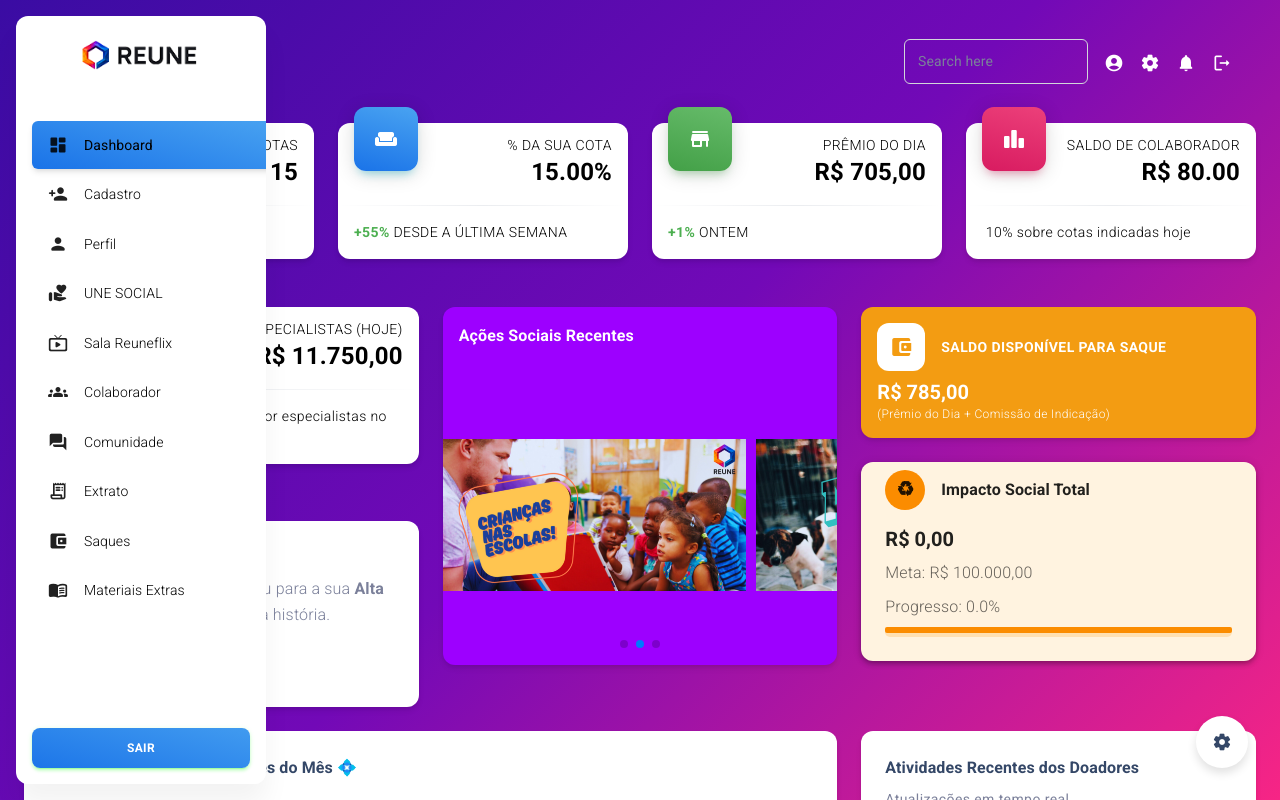
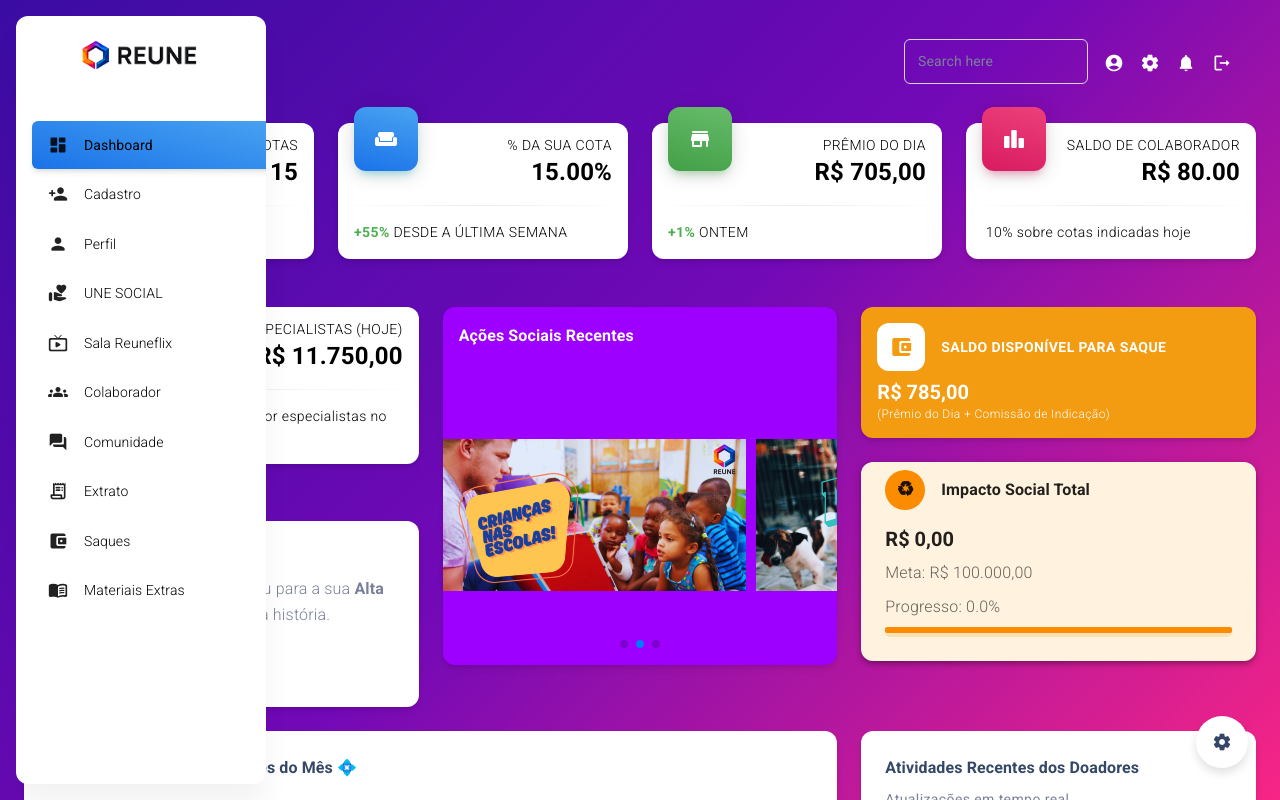
Before and after one commit to caiowesleyra/grupo-reune-backoffice, a React (Create React App) app: page /dashboard in a window 1280 px wide. Shown: the top 800 px of the page. Built offline with nearby package versions, Linux system fonts and the light colour scheme.

Commit message:
Removido botão SAIR do menu lateral

```diff
--- a/src/examples/Sidenav/index.js
+++ b/src/examples/Sidenav/index.js
@@ -214,16 +214,6 @@
         }
       />
       <List>{renderRoutes(routes)}</List>
-      <MDBox p={2} mt="auto">
-        <MDButton
-          onClick={handleLogout}
-          variant="gradient"
-          color={sidenavColor} // permanece azul
-          fullWidth
-        >
-          Sair
-        </MDButton>
-      </MDBox>
     </SidenavRoot>
   );
 }
```
